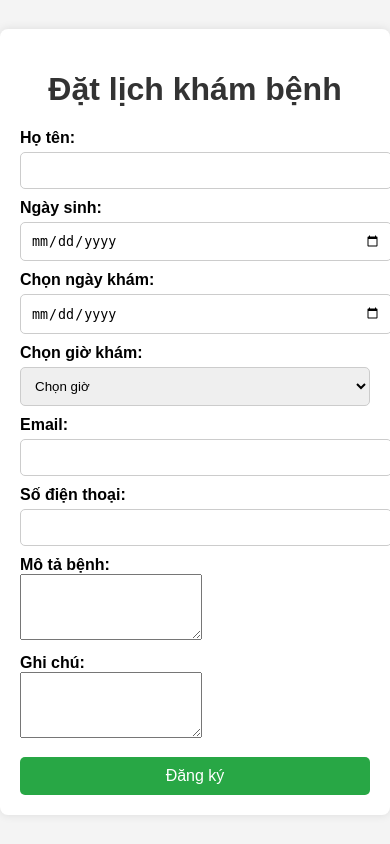
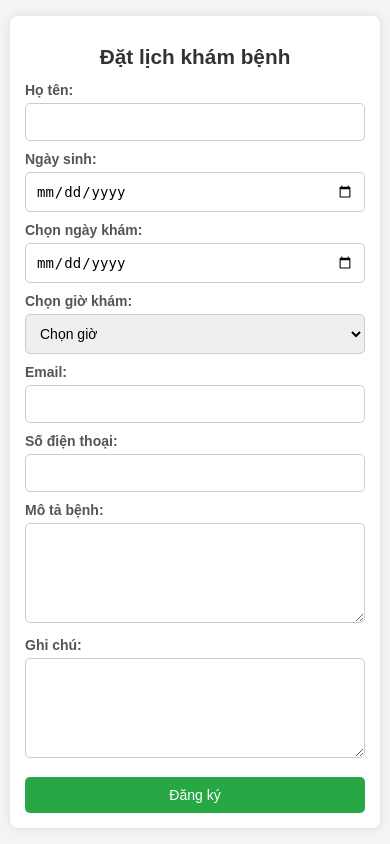
Before and after one commit to vatuanmp/flask-booking-system, a Flask app: page / in a window 390 px wide. Run offline with Flask 3, Linux system fonts and the light colour scheme.

Commit message:
Update index.html

```diff
--- a/templates/index.html
+++ b/templates/index.html
@@ -14,7 +14,10 @@
             align-items: center;
             height: 100vh;
             margin: 0;
+            padding: 10px;
+            box-sizing: border-box;
         }
+
         .container {
             background: white;
             padding: 20px;
@@ -22,23 +25,39 @@
             box-shadow: 0 0 10px rgba(0, 0, 0, 0.1);
             width: 100%;
             max-width: 400px;
+            box-sizing: border-box;
         }
+
         h1 {
             text-align: center;
             color: #333;
+            font-size: 1.5em;
         }
+
         label {
             font-weight: bold;
             margin-top: 10px;
             display: block;
+            font-size: 14px;
+            color: #555;
         }
-        input, select, button {
+
+        input, select, textarea, button {
             width: 100%;
             padding: 10px;
             margin-top: 5px;
             border: 1px solid #ccc;
             border-radius: 5px;
+            font-size: 1em;
+            box-sizing: border-box;
         }
+
+        textarea {
+            resize: vertical;
+            min-height: 80px;
+            max-height: 200px;
+        }
+
         button {
             background-color: #28a745;
             color: white;
@@ -46,10 +65,32 @@
             border: none;
             cursor: pointer;
             margin-top: 15px;
+            transition: background 0.3s;
         }
+
         button:hover {
             background-color: #218838;
         }
+
+        /* Responsive cho mobile */
+        @media screen and (max-width: 600px) {
+            .container {
+                padding: 15px;
+            }
+
+            h1 {
+                font-size: 1.3em;
+            }
+
+            input, select, textarea, button {
+                font-size: 14px;
+            }
+
+            textarea {
+                min-height: 100px;
+            }
+        }
+
     </style>
 </head>
 <body>
```
